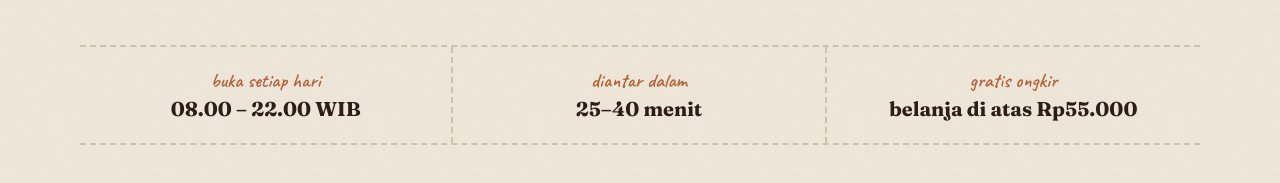
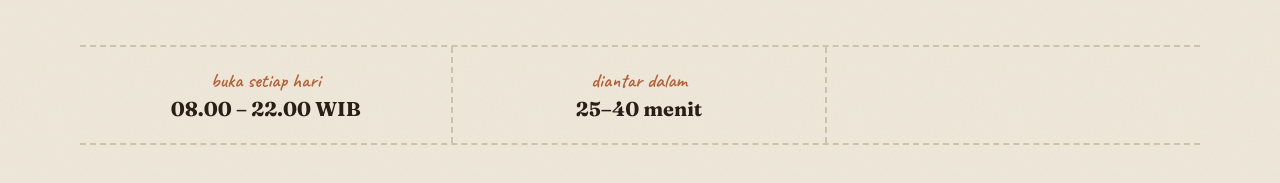
Before and after one commit to Neo-PX/narasa-cofe, a plain HTML site: page index.html in a window 1280 px wide. Shown: the part 617-800 px from the top of the page. Drawn offline with nearby package versions, Linux system fonts and the light colour scheme.

Commit message:
Update index.html

```diff
--- a/index.html
+++ b/index.html
@@ -136,7 +136,6 @@ body::after{content:"";position:fixed;inset:0;pointer-events:none;z-index:1;opac
   <div class="grid sm:grid-cols-3 border-y-2 border-dashed border-line text-center">
     <div class="py-5 sm:border-r-2 border-dashed border-line"><p class="font-note text-xl text-terra">buka setiap hari</p><p class="font-display text-xl font-bold">08.00 – 22.00 WIB</p></div>
     <div class="py-5 sm:border-r-2 border-dashed border-line"><p class="font-note text-xl text-terra">diantar dalam</p><p class="font-display text-xl font-bold">25–40 menit</p></div>
-    <div class="py-5"><p class="font-note text-xl text-terra">gratis ongkir</p><p class="font-display text-xl font-bold">belanja di atas Rp55.000</p></div>
   </div>
 
   <!-- Favorit pelanggan: 3 kartu ke kanan -->
```
